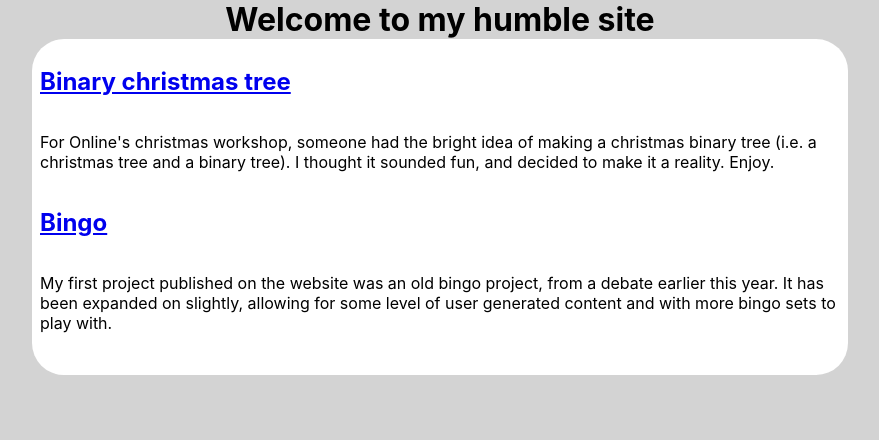
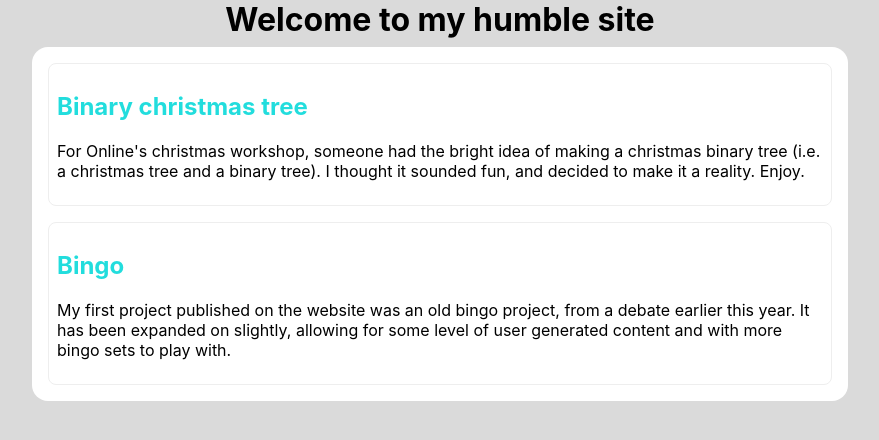
Before and after one commit to MittBrukernavn/alexandersen, a React (Create React App) app in the folder client/: page / in a window 1280 px wide. Shown: the top 440 px of the page, without its empty margins (200-1079 px from the left). Built offline with nearby package versions, Linux system fonts and the light colour scheme.

Commit message:
Added some homepage styling

```diff
--- a/client/src/components/home/Body.jsx
+++ b/client/src/components/home/Body.jsx
@@ -9,23 +9,48 @@ const Wrapper = styled.div`
   max-width: 50em;
   min-height: 20em;
   background-color: white;
-  margin: auto;
-  border-radius: 2em;
+  margin: 0.5em auto;
+  border-radius: 1em;
   padding: 0.5em;
 `;
 
+const Card = styled.div`
+  margin: 0.5em;
+  padding: 0.5em;
+  border: 1px solid #eee;
+  border-radius: 0.5em;
+`;
+
+const A = styled.a`
+  color: #2dd;
+  text-decoration: none;
+`
+
+const pages = [
+  {
+    title: 'Binary christmas tree',
+    href: '/christmastree',
+    description: `For Online's christmas workshop, someone had the bright idea of making a christmas binary tree (i.e. a christmas tree and a binary tree).
+      I thought it sounded fun, and decided to make it a reality. Enjoy.`
+  },
+  {
+    title: 'Bingo',
+    href: '/bingo',
+    description: `My first project published on the website was an old bingo project, from a debate earlier this year.
+      It has been expanded on slightly, allowing for some level of user generated content and with more bingo sets to play with.`
+  }
+]
+
 const Body = props => (
   <Wrapper>
-    <h2><a href='/christmastree'>Binary christmas tree</a></h2>
-    <p>
-      For Online's christmas workshop, someone had the bright idea of making a christmas binary tree
-      (i.e. a christmas tree and a binary tree). I thought it sounded fun, and decided to make it a reality. Enjoy.
-    </p>
-    <h2><a href='/bingo'>Bingo</a></h2>
-    <p>
-      My first project published on the website was an old bingo project, from a debate earlier this year.
-      It has been expanded on slightly, allowing for some level of user generated content and with more bingo sets to play with.
-    </p>
+    {
+      pages.map(({title, href, description}) => (
+        <Card>
+          <h2><A href={href}>{title}</A></h2>
+          <p>{description}</p>
+        </Card>
+      ))
+    }
   </Wrapper>
 );
 
--- a/client/src/components/home/Home.jsx
+++ b/client/src/components/home/Home.jsx
@@ -6,7 +6,7 @@ import Body from './Body.jsx';
 const Wrapper = styled.div`
   height: 100vh;
   width: 100vw;
-  background-color: lightgrey;
+  background-color: #dadada;
 `;
 
 const H1 = styled.h1`
```
